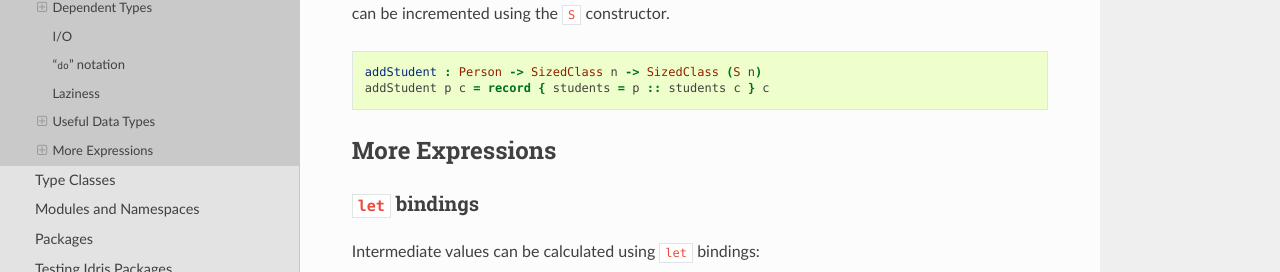
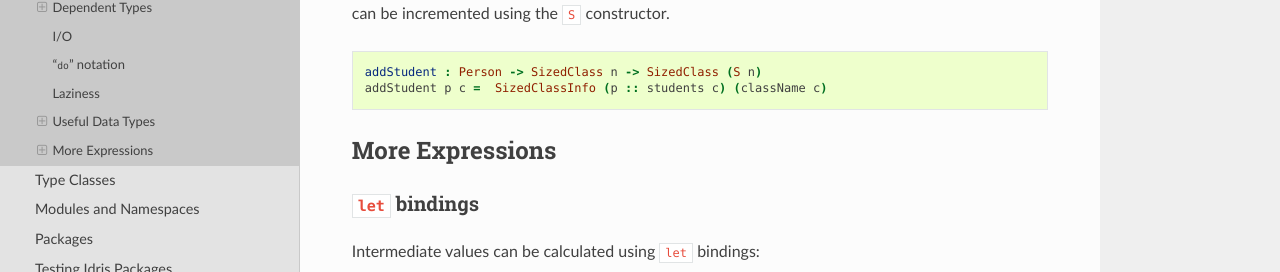
Before and after one commit to idris-lang/Idris-dev, a Sphinx documentation site: the page built from docs/tutorial/typesfuns.rst, in a window 1280 px wide and 900 px high, scrolled down 18159 px. Shown: the part 179-451 px from the top of the window. Built offline with Sphinx 7.4.7 and the Read the Docs theme 2.0.0, drawn with Linux system fonts in a browser that asks for light colours; formulas are drawn with MathJax 3.

Commit message:
The old code doesn't work
The type of SizedClass.set_students is Vect size Person -> SizedClass size -> SizedClass size, so this function must use the constructor SizedClassInfo.

```diff
--- a/docs/tutorial/typesfuns.rst
+++ b/docs/tutorial/typesfuns.rst
@@ -1045,7 +1045,7 @@ using natural numbers, the new value can be incremented using the
 .. code-block:: idris
 
     addStudent : Person -> SizedClass n -> SizedClass (S n)
-    addStudent p c = record { students = p :: students c } c
+    addStudent p c =  SizedClassInfo (p :: students c) (className c)
 
 .. _sect-more-expr:
 
```
